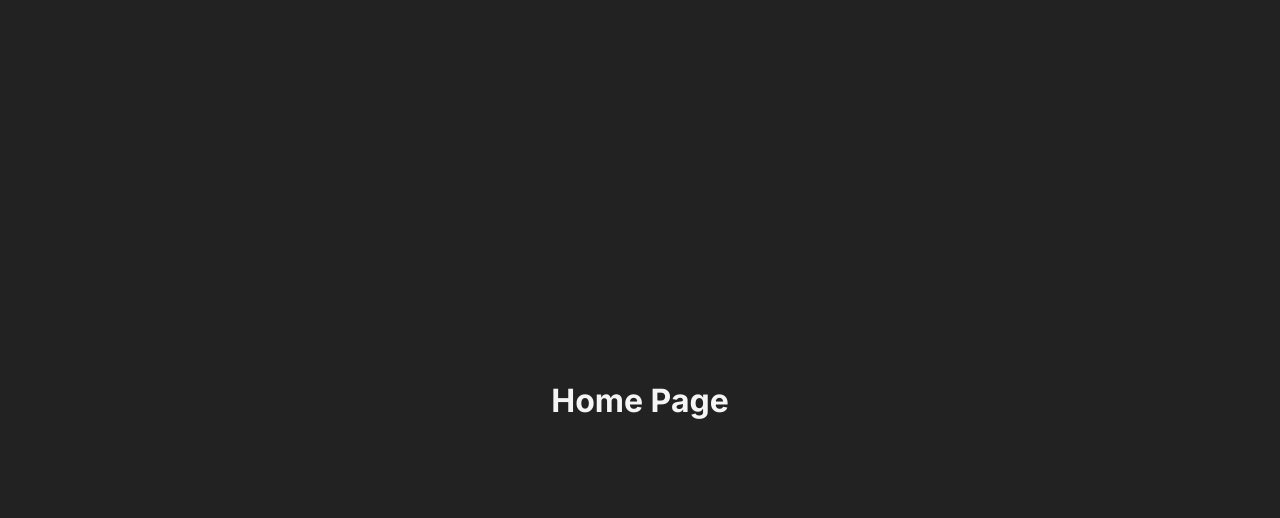
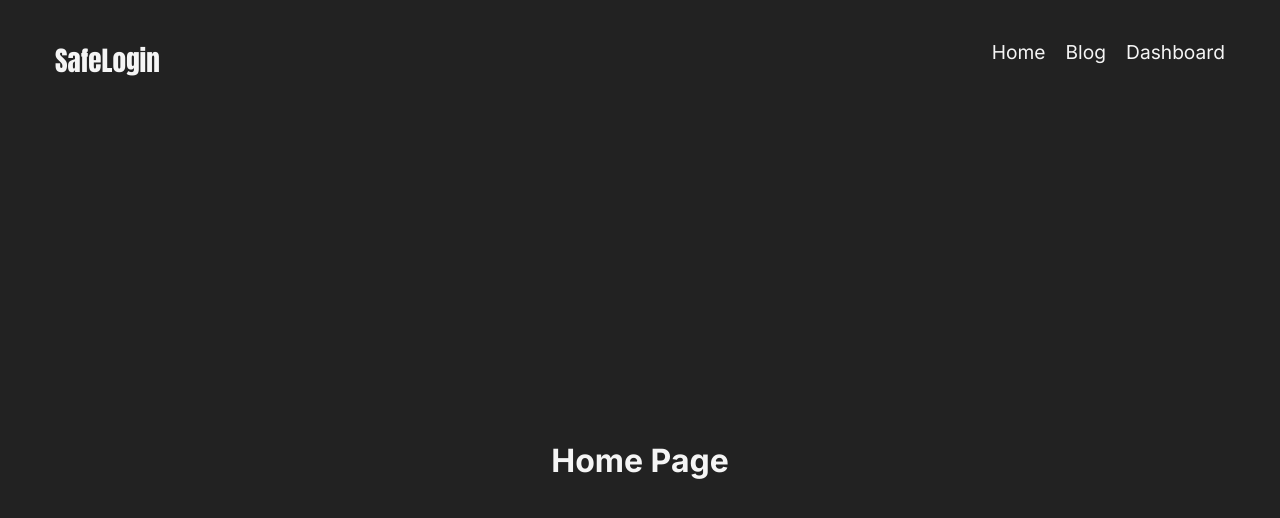
Before and after one commit to davR7/safe-login, a Next.js app: page / in a window 1280 px wide. Shown: the top 518 px of the page. Built offline with nearby package versions, Linux system fonts and the light colour scheme.

Commit message:
updated - small fixes

```diff
--- a/src/app/blog/page.tsx
+++ b/src/app/blog/page.tsx
@@ -8,7 +8,7 @@ export const metadata: Metadata = {
 
 export default function Blog() {
   return (
-    <main className={`${styles.container} main`}>
+    <main className={`${styles.container} container`}>
       <h2>Blog Page</h2>
     </main>
   );
--- a/src/app/dashboard/page.tsx
+++ b/src/app/dashboard/page.tsx
@@ -8,7 +8,7 @@ export const metadata: Metadata = {
 
 export default function Dashboard() {
   return (
-    <main className={`${styles.container} main`}>
+    <main className={`${styles.container} container`}>
       <h2>Dashboard Page</h2>
     </main>
   );
--- a/src/app/globals.css
+++ b/src/app/globals.css
@@ -49,6 +49,12 @@ h2 {
   font-size: 2rem;
 }
 
-.main {
+main {
   flex: 1 0;
 }
+
+.container {
+  width: var(--max-width);
+  padding: 0 15px;
+  margin: 0 auto;
+}
--- a/src/app/layout.tsx
+++ b/src/app/layout.tsx
@@ -1,6 +1,7 @@
 import type { Metadata } from "next";
 import { Inter } from "next/font/google";
 import "./globals.css";
+import Navbar from "@/ui/Navbar";
 
 const inter = Inter({ subsets: ["latin"] });
 
@@ -16,7 +17,10 @@ export default function RootLayout({
 }>) {
   return (
     <html lang="en">
-      <body className={inter.className}>{children}</body>
+      <body className={inter.className}>
+        <Navbar />
+        {children}
+      </body>
     </html>
   );
 }
```
